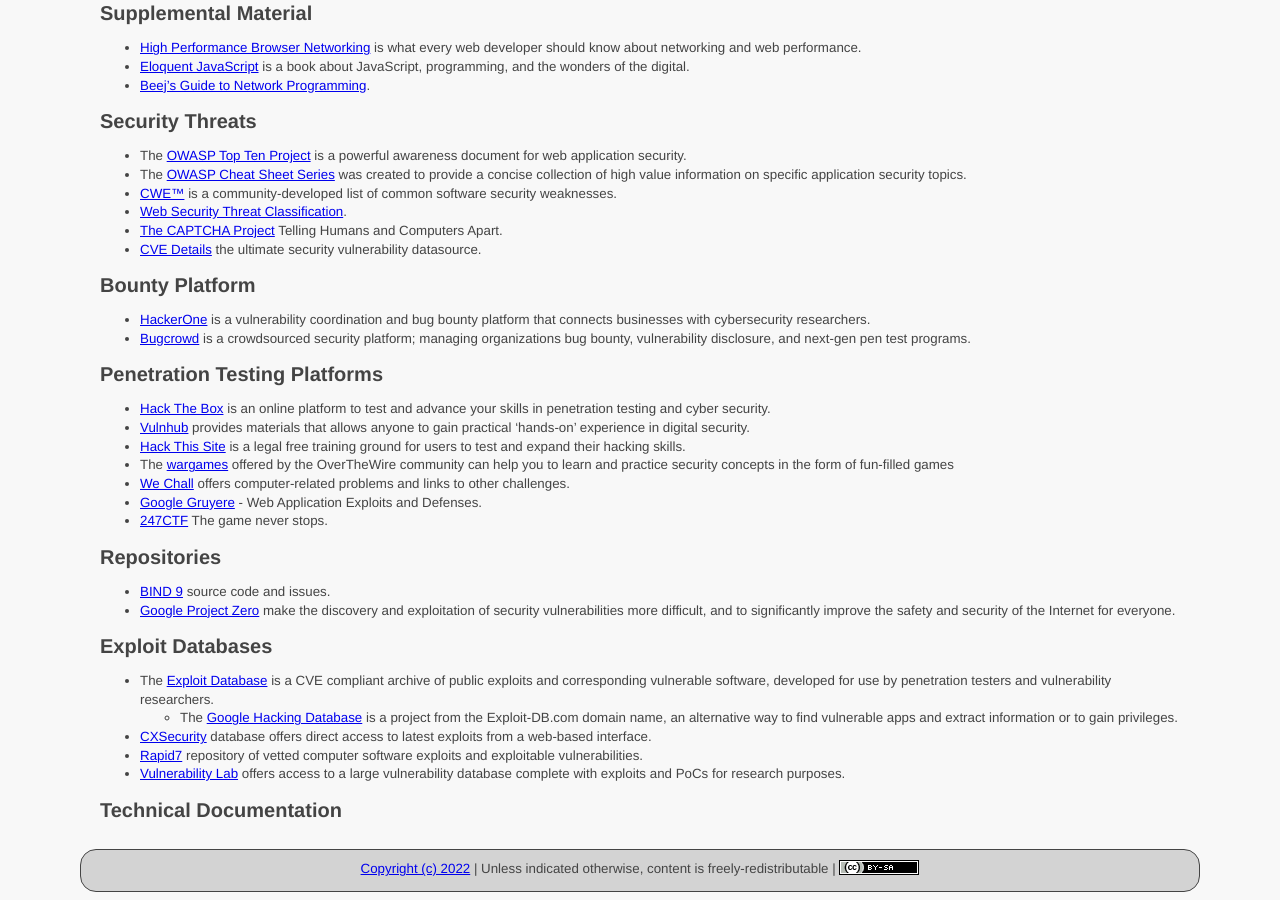
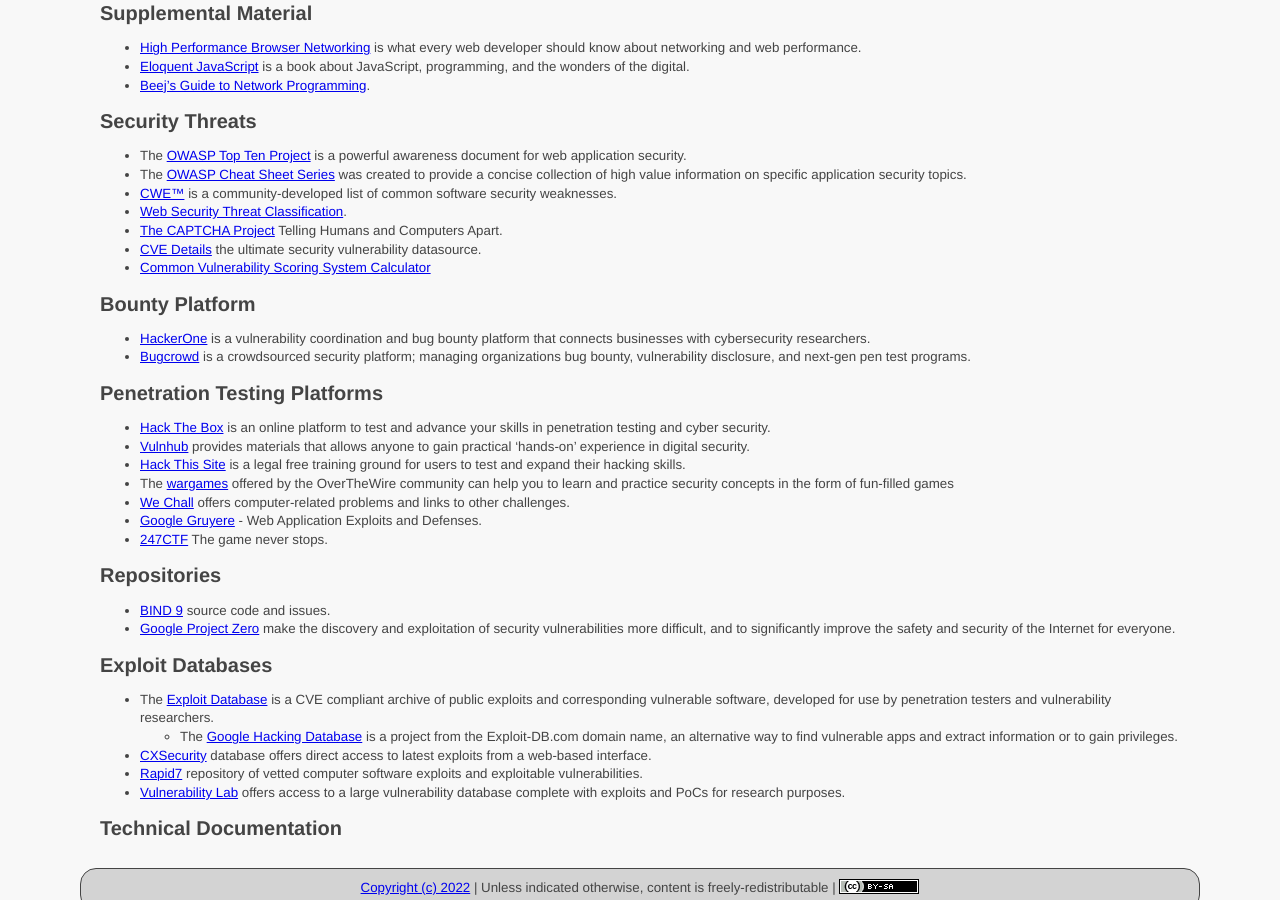
Before and after one commit to ycpcs/cs335-spring2022, a Jekyll site: the page built from resources/index.md, in a window 1280 px wide and 900 px high, scrolled down 2200 px. Built offline with Jekyll 4.4.1, drawn with Linux system fonts in a browser that asks for light colours.

Commit message:
add cvss calculator

```diff
--- a/resources/index.md
+++ b/resources/index.md
@@ -135,6 +135,7 @@
 - [Web Security Threat Classiﬁcation](http://www.webappsec.org/projects/threat/).
 - [The CAPTCHA Project](http://www.captcha.net/) Telling Humans and Computers Apart.
 - [CVE Details](https://www.cvedetails.com/) the ultimate security vulnerability datasource.
+- [Common Vulnerability Scoring System Calculator](https://nvd.nist.gov/vuln-metrics/cvss/v3-calculator)
 
 Bounty Platform
 -----------------------------------
```
